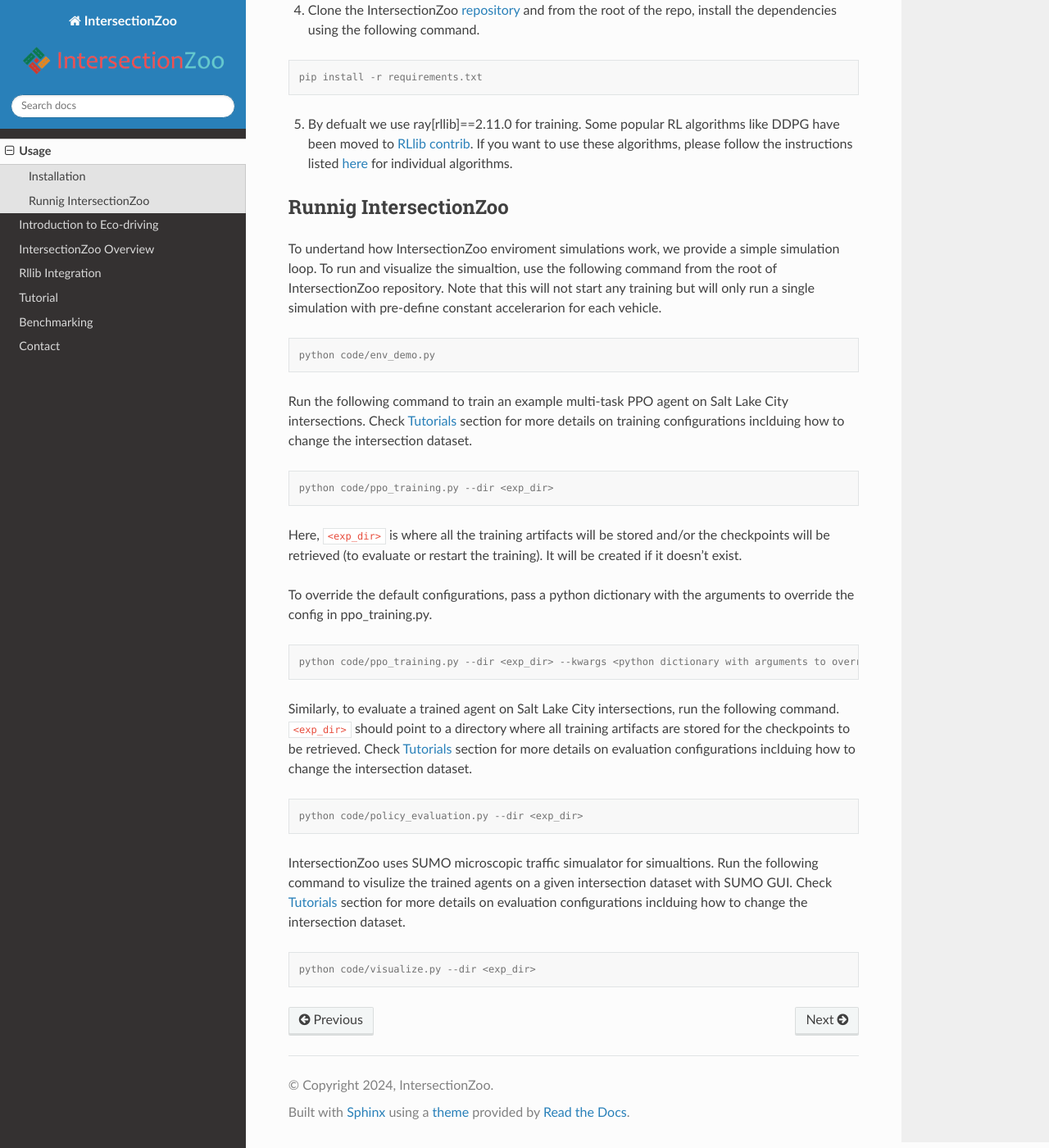
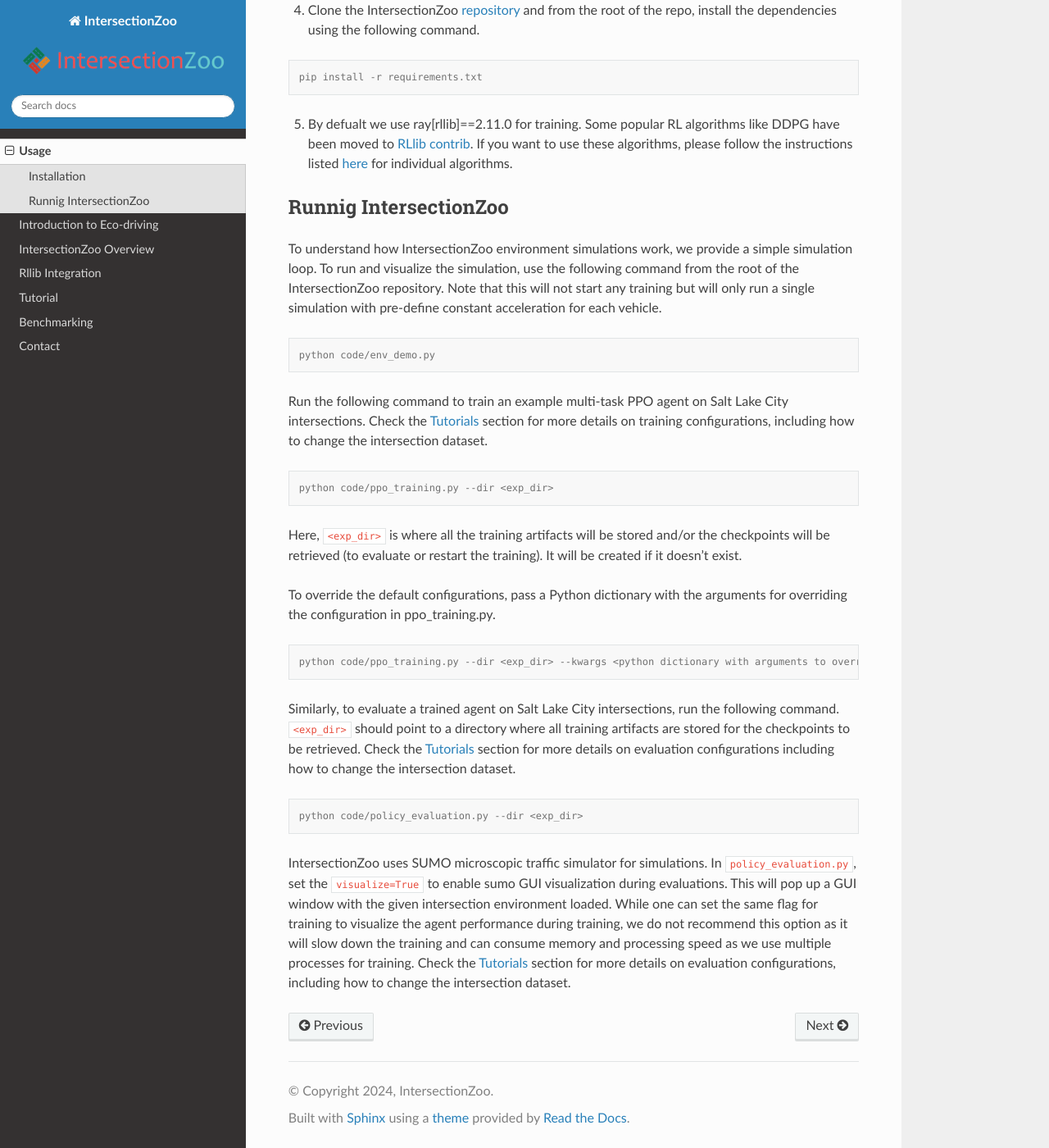
Before and after one commit to Vindulamj/IntersectionZoo-Docs, a Sphinx documentation site: the page built from docs/source/usage.rst, in a window 1280 px wide and 1400 px high, scrolled down 336 px. Shown: the whole window at 82% size. Built offline with Sphinx 7.4.7 and the Read the Docs theme 3.1.0, drawn with Linux system fonts in a browser that asks for light colours; pages that are not in the unit, such as notebooks, are missing from menus.

Commit message:
Update usage.rst

```diff
--- a/docs/source/usage.rst
+++ b/docs/source/usage.rst
@@ -20,14 +20,14 @@ Installation
 Runnig IntersectionZoo
 -----------------------
 
-To undertand how IntersectionZoo enviroment simulations work, we provide a simple simulation loop. To run and visualize the simualtion, use the following command from the root of IntersectionZoo repository. Note that this will not start any training but will only run a single simulation with pre-define constant accelerarion for each vehicle.
+To understand how IntersectionZoo environment simulations work, we provide a simple simulation loop. To run and visualize the simulation, use the following command from the root of the IntersectionZoo repository. Note that this will not start any training but will only run a single simulation with pre-define constant acceleration for each vehicle.
 
 .. code-block:: console
 
    python code/env_demo.py
 
 Run the following command to train an example multi-task PPO agent on Salt Lake City intersections.
-Check `Tutorials <https://intersectionzoo-docs.readthedocs.io/en/latest/tutorial.html>`_ section for more details on training configurations inclduing how to change the intersection dataset.
+Check the `Tutorials <https://intersectionzoo-docs.readthedocs.io/en/latest/tutorial.html>`_ section for more details on training configurations, including how to change the intersection dataset.
 
 .. code-block:: console
 
@@ -36,7 +36,7 @@ Check `Tutorials <https://intersectionzoo-docs.readthedocs.io/en/latest/tutorial
 Here, ``<exp_dir>`` is where all the training artifacts will be stored and/or the checkpoints will be retrieved (to evaluate or restart the training).
 It will be created if it doesn't exist.
 
-To override the default configurations, pass a python dictionary with the arguments to override the config in ppo_training.py.
+To override the default configurations, pass a Python dictionary with the arguments for overriding the configuration in ppo_training.py.
 
 .. code-block:: console
 
@@ -44,16 +44,12 @@ To override the default configurations, pass a python dictionary with the argume
 
 
 Similarly, to evaluate a trained agent on Salt Lake City intersections, run the following command. ``<exp_dir>`` should point to a directory where all training artifacts are stored for the checkpoints to be retrieved.
-Check `Tutorials <https://intersectionzoo-docs.readthedocs.io/en/latest/tutorial.html>`_ section for more details on evaluation configurations inclduing how to change the intersection dataset.
+Check the `Tutorials <https://intersectionzoo-docs.readthedocs.io/en/latest/tutorial.html>`_ section for more details on evaluation configurations including how to change the intersection dataset.
 
 .. code-block:: console
 
    python code/policy_evaluation.py --dir <exp_dir>
 
 
-IntersectionZoo uses SUMO microscopic traffic simualator for simualtions. Run the following command to visulize the trained agents on a given intersection dataset with SUMO GUI.
-Check `Tutorials <https://intersectionzoo-docs.readthedocs.io/en/latest/tutorial.html>`_ section for more details on evaluation configurations inclduing how to change the intersection dataset.
-
-.. code-block:: console
-
-   python code/visualize.py --dir <exp_dir>
+IntersectionZoo uses SUMO microscopic traffic simulator for simulations. In ``policy_evaluation.py``, set the ``visualize=True`` to enable sumo GUI visualization during evaluations. This will pop up a GUI window with the given intersection environment loaded. While one can set the same flag for training to visualize the agent performance during training, we do not recommend this option as it will slow down the training and can consume memory and processing speed as we use multiple processes for training.
+Check the `Tutorials <https://intersectionzoo-docs.readthedocs.io/en/latest/tutorial.html>`_ section for more details on evaluation configurations, including how to change the intersection dataset.
```
